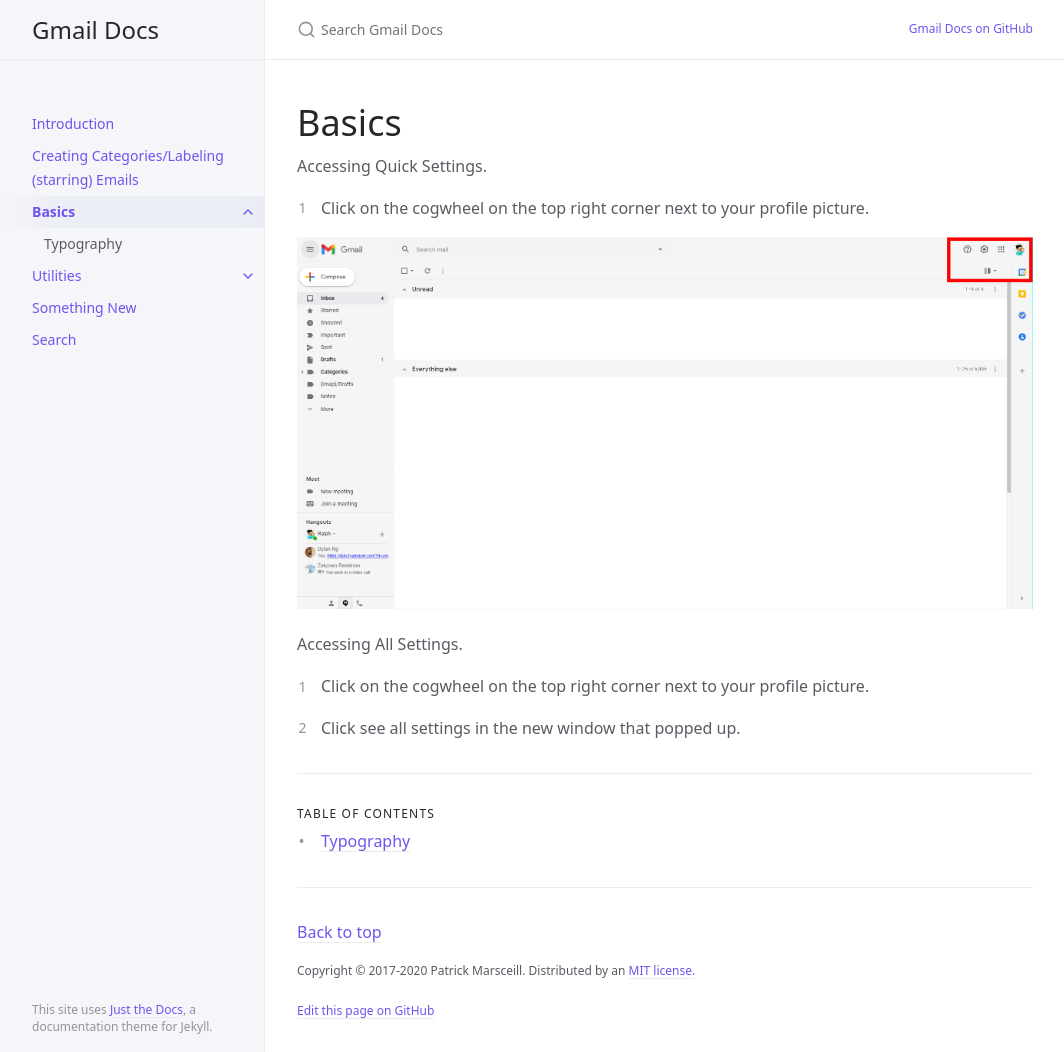
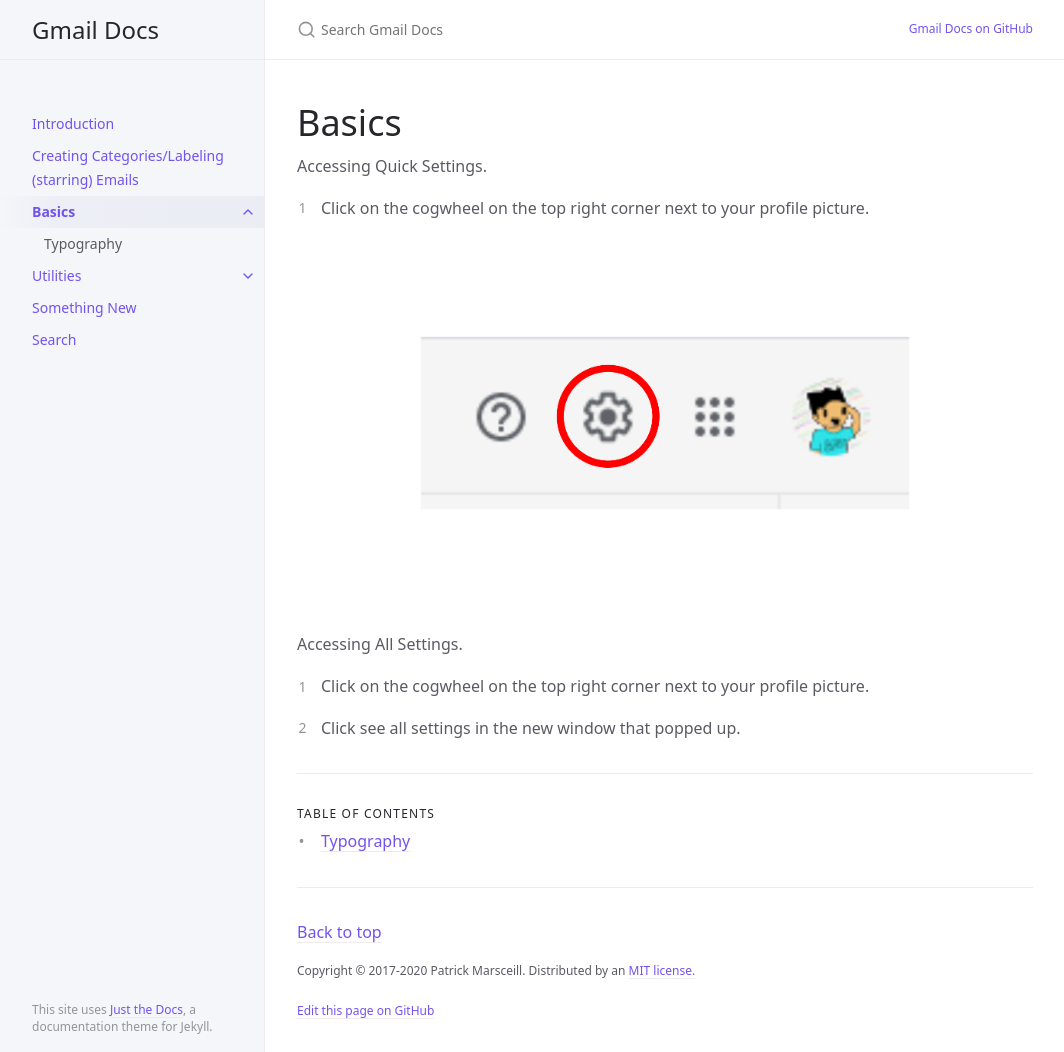
Before and after one commit to Joonior-Programmer/Gmail_Docs, a Jekyll site: the page built from docs/ui-components/ui-components.md, in a window 1280 px wide and 1052 px high. Shown: the whole window, without its empty margins (107-1171 px from the left). Built offline with Jekyll 4.4.1, drawn with Linux system fonts in a browser that asks for light colours.

Commit message:
Update ui-components.md

```diff
--- a/docs/ui-components/ui-components.md
+++ b/docs/ui-components/ui-components.md
@@ -12,7 +12,7 @@
 
 1. Click on the cogwheel on the top right corner next to your profile picture.
 
- <img src="https://github.com/Joonior-Programmer/Gmail_Docs/blob/master/assets/images/quickSetting1.png?raw=true">
+ <img src = "https://github.com/Joonior-Programmer/Gmail_Docs/blob/master/assets/images/quickSetting2.png?raw=true">
 
 Accessing All Settings.
 
```
